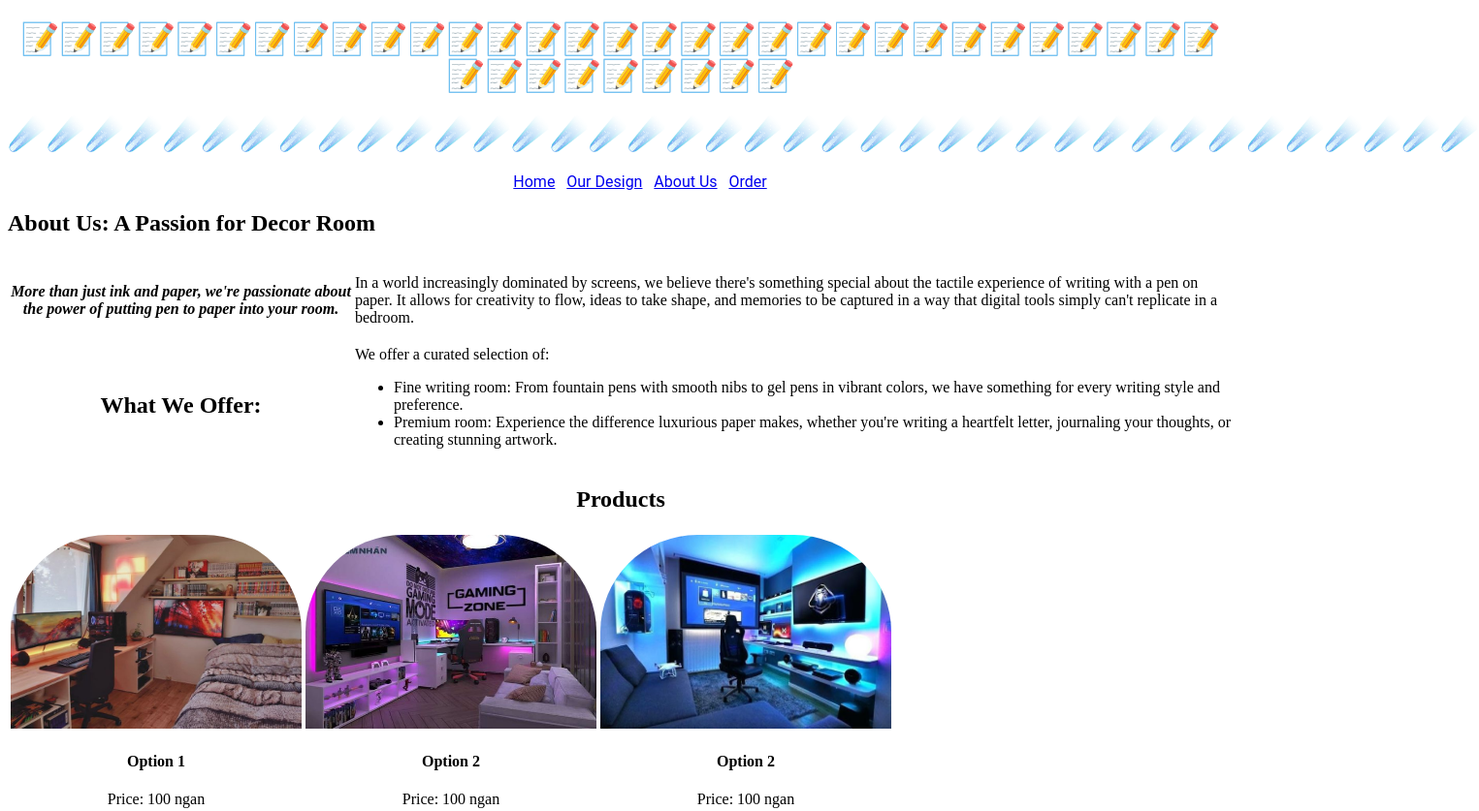
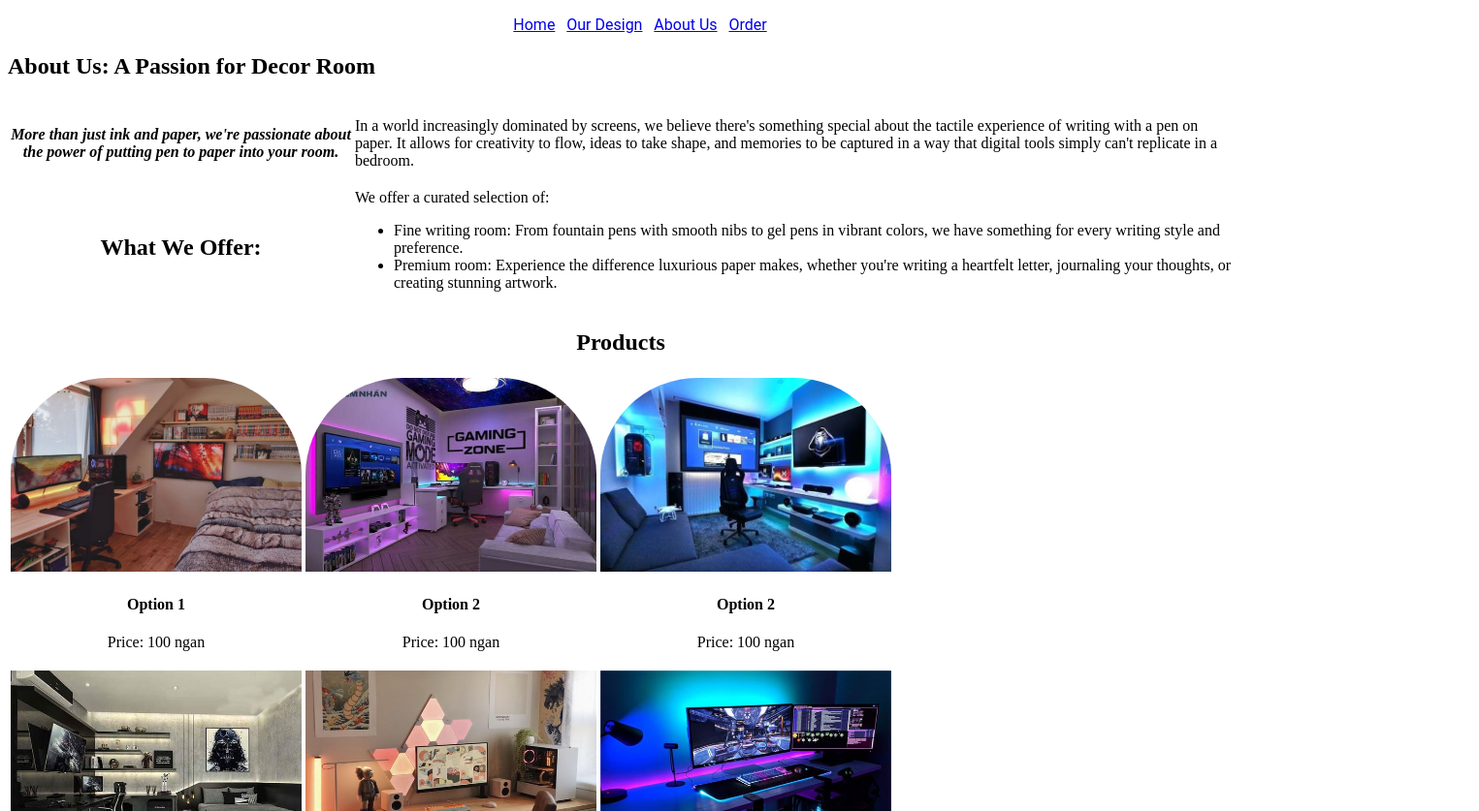
Before and after one commit to rmitaccs40/new_website_2024, a plain HTML site: page index.html in a window 1280 px wide. Shown: the top 837 px of the page at 97% size, 1525 px wide, since content can reach past the window. Drawn offline with Linux system fonts and the light colour scheme.

Commit message:
Update index.html

```diff
--- a/index.html
+++ b/index.html
@@ -11,13 +11,6 @@
     <header>
         <center>
     <navbar>
-        <div>
-            <!-- This is the logo of the website -->
-            <h1>📝📝📝📝📝📝📝📝📝📝📝📝📝📝📝📝📝📝📝📝📝📝📝📝📝📝📝📝📝📝📝📝📝📝📝📝📝📝📝📝</h1>
-            <h1>☄️☄️☄️☄️☄️☄️☄️☄️☄️☄️☄️☄️☄️☄️☄️☄️☄️☄️☄️☄️☄️☄️☄️☄️☄️☄️☄️☄️☄️☄️☄️☄️☄️☄️☄️☄️☄️☄️</h1>
-
-        </div>
-
         <div>
             <!-- This is where the links gonna be in -->
 
```
